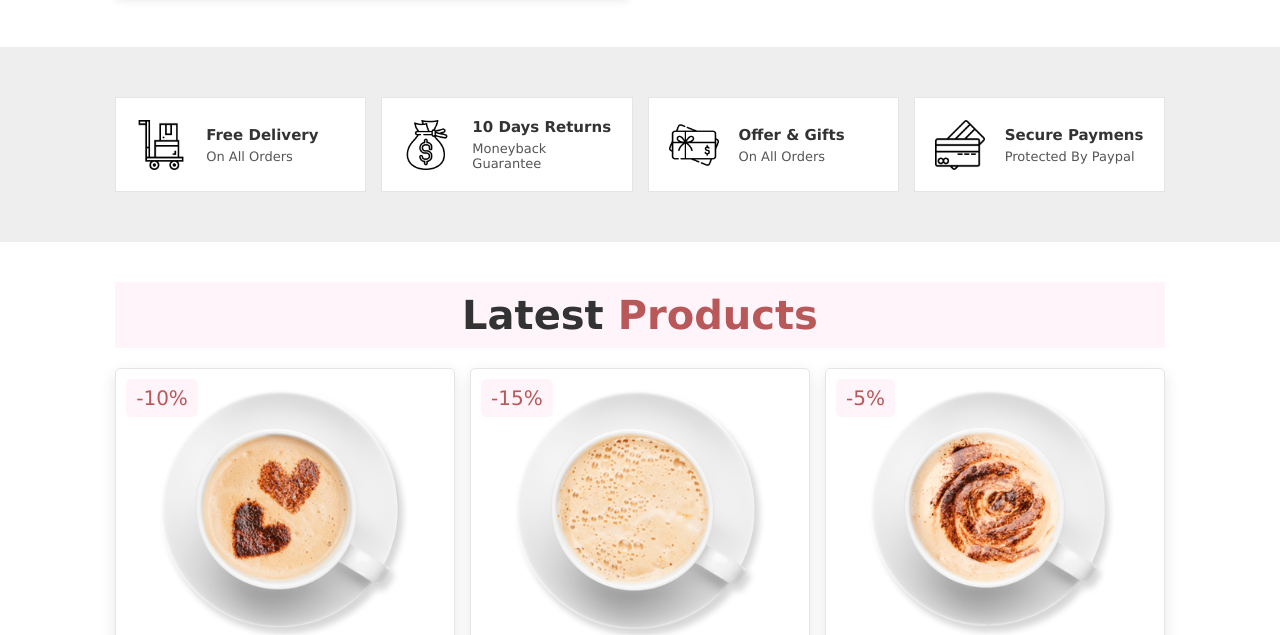
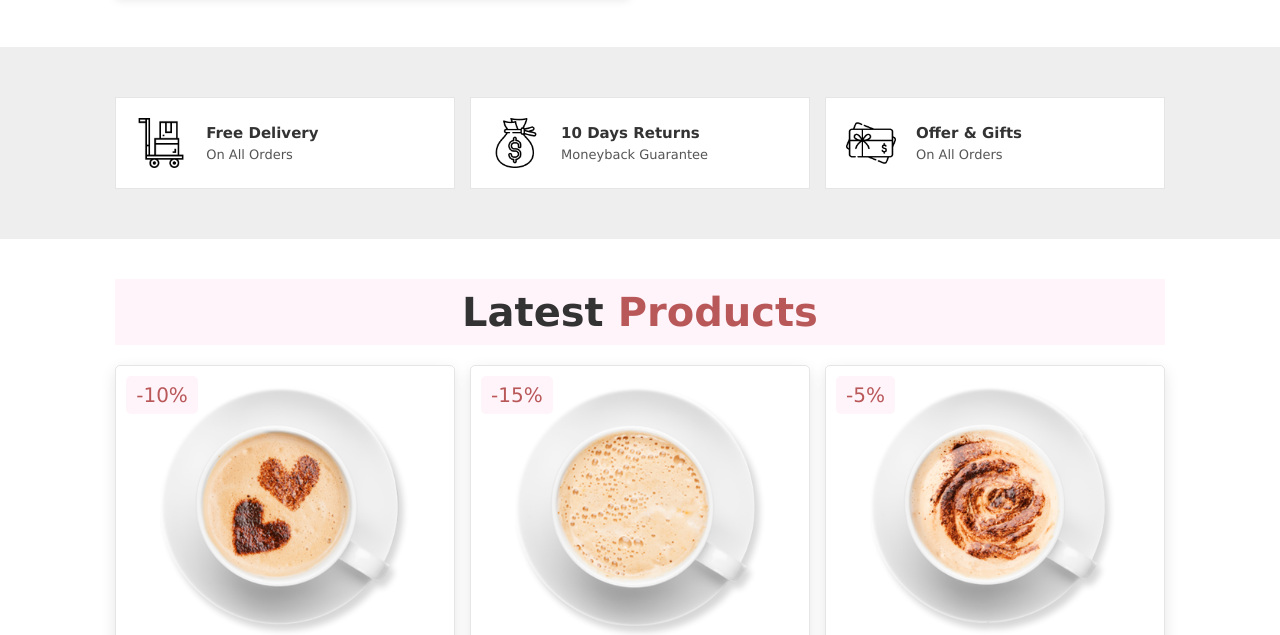
Before and after one commit to abdulbasith123/coffee-project, a plain HTML site: page index.html in a window 1280 px wide. Shown: the part 1223-1858 px from the top of the page. Drawn offline with Linux system fonts and the light colour scheme.

Commit message:
edit 2.0

```diff
--- a/index.html
+++ b/index.html
@@ -111,13 +111,7 @@
         </div>
     </div>
 
-    <div class="icons">
-        <img src="images/icon-4.png" alt="">
-        <div class="info">
-            <h3>secure paymens</h3>
-            <span>protected by paypal</span>
-        </div>
-    </div>
+
 
 </section>
 
@@ -227,53 +221,7 @@
             </div>
         </div>
 
-        <!-- <div class="box">
-            <span class="discount">-18%</span>
-            <div class="image">
-                <img src="images/img-7.jpg" alt="">
-                <div class="icons">
-                    <a href="#" class="fas fa-heart"></a>
-                    <a href="#" class="cart-btn">add to cart</a>
-                    <a href="#" class="fas fa-share"></a>
-                </div>
-            </div>
-            <div class="content">
-                <h3>Coffee</h3>
-                <div class="price"> $12.99 <span>$15.99</span> </div>
-            </div>
-        </div> -->
 
-        <!-- <div class="box">
-            <span class="discount">-10%</span>
-            <div class="image">
-                <img src="images/img-8.jpg" alt="">
-                <div class="icons">
-                    <a href="#" class="fas fa-heart"></a>
-                    <a href="#" class="cart-btn">add to cart</a>
-                    <a href="#" class="fas fa-share"></a>
-                </div>
-            </div>
-            <div class="content">
-                <h3>Coffee</h3>
-                <div class="price"> $12.99 <span>$15.99</span> </div>
-            </div>
-        </div> -->
-
-        <!-- <div class="box">
-            <span class="discount">-5%</span>
-            <div class="image">
-                <img src="images/img-9.jpg" alt="">
-                <div class="icons">
-                    <a href="#" class="fas fa-heart"></a>
-                    <a href="#" class="cart-btn">add to cart</a>
-                    <a href="#" class="fas fa-share"></a>
-                </div>
-            </div>
-            <div class="content">
-                <h3>Coffee</h3>
-                <div class="price"> $12.99 <span>$15.99</span> </div>
-            </div>
-        </div> -->
 
     </div>
 
@@ -400,13 +348,13 @@
             <a href="#">my favorite</a>
         </div>
 
-        <div class="box">
+        <!-- <div class="box">
             <h3>locations</h3>
             <a href="#">india</a>
             <a href="#">USA</a>
             <a href="#">japan</a>
             <a href="#">france</a>
-        </div>
+        </div> -->
 
         <div class="box">
             <h3>contact info</h3>
@@ -418,7 +366,7 @@
 
     </div>
 
-    <!-- <div class="credit"> created by <span> Abdul Basith Abdul Kalam </span> | all rights reserved </div> -->
+    <div class="credit"> created by <span> Abdul Basith Abdul Kalam </span> </div>
 
 </section>
 
```
